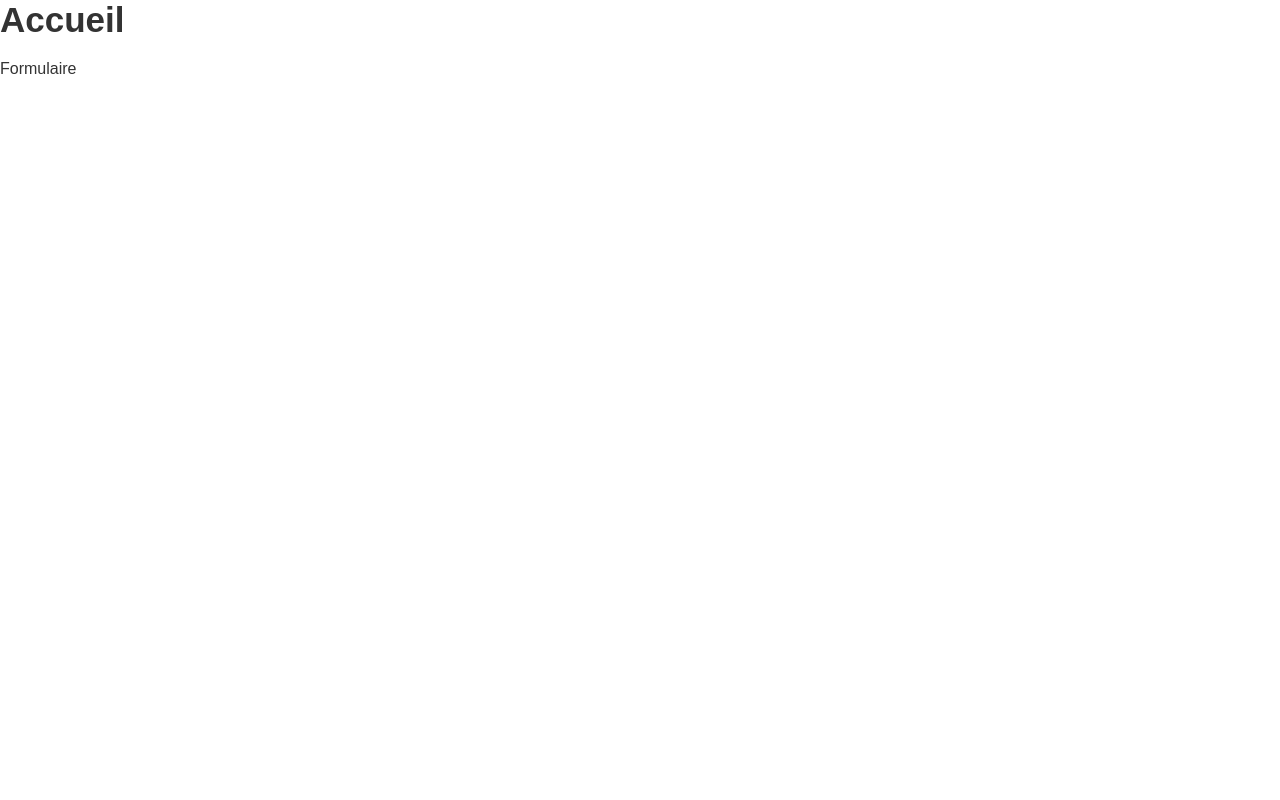
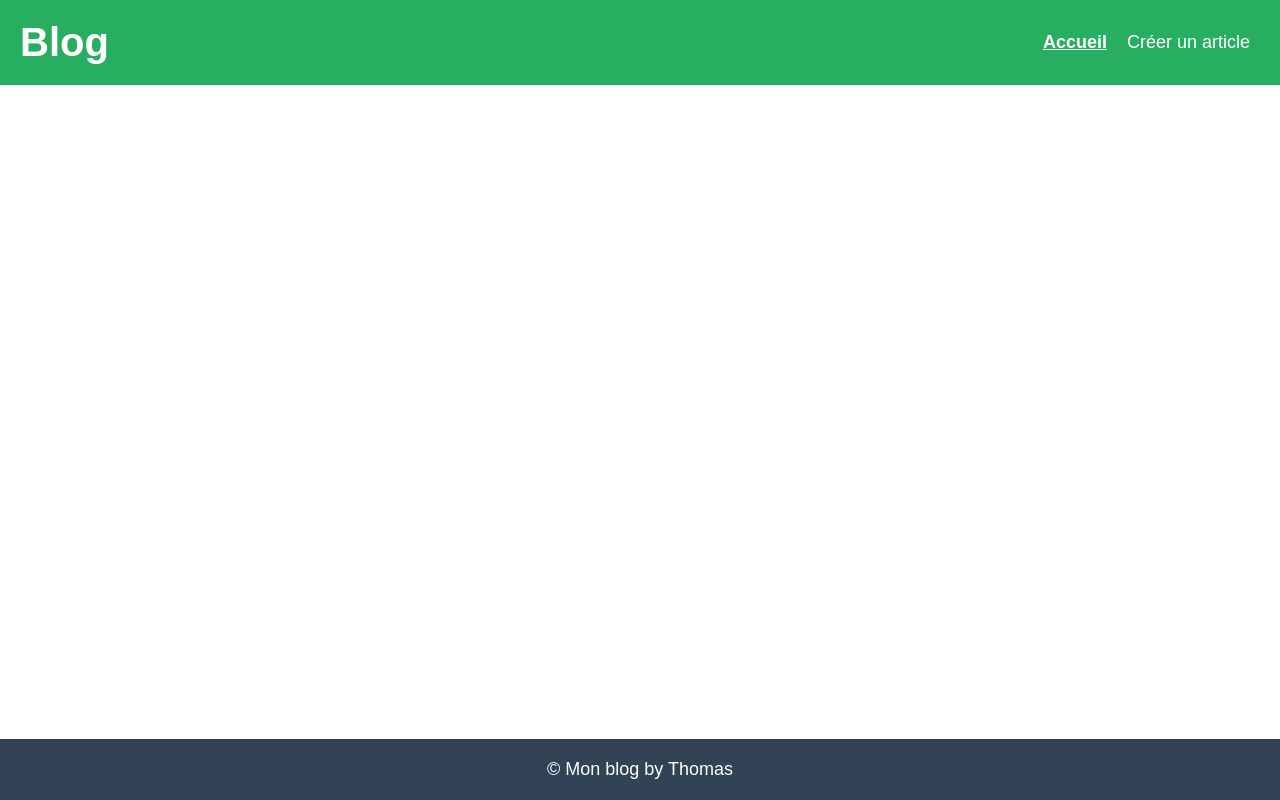
Before and after one commit to thomaslekieffre/Mon-blog, a website built with Vite: page src/index.html in a window 1280 px wide. Built offline with nearby package versions, Linux system fonts and the light colour scheme; a web font is replaced by a local one.

Commit message:
Mise en place du header et du footer

```diff
--- a/src/assets/styles/_variables.scss
+++ b/src/assets/styles/_variables.scss
@@ -4,6 +4,7 @@
   --accent: #2c3e50;
   --text: #333;
   --divider: #ecf0f1;
+  --dark-grey: #324355;
   --font-family: "Muli", sans-serif;
   --box-shadow: 0 1px 2px 0 rgba(60, 64, 67, 0.3),
     0 1px 3px 1px rgba(60, 64, 67, 0.15);
--- a/src/assets/styles/styles.scss
+++ b/src/assets/styles/styles.scss
@@ -4,3 +4,57 @@
 @use "classes" as *;
 @use "utils" as *;
 @use "media-queries" as *;
+
+.container {
+  min-height: 100vh;
+  display: grid;
+  grid:
+    "header" auto
+    "content" 1fr
+    "footer" auto /
+    auto;
+}
+
+header {
+  grid-area: header;
+  background: var(--dark);
+  padding: 2rem;
+  display: flex;
+  flex-flow: row nowrap;
+  justify-content: space-between;
+  align-items: center;
+  a {
+    color: white;
+  }
+  .header-brand {
+    font-size: 4rem;
+    font-weight: 700;
+  }
+  ul {
+    display: flex;
+    li {
+      .header-nav {
+        font-size: 1.8rem;
+        padding: 0 10px;
+      }
+      .active {
+        font-weight: 700;
+        text-decoration: underline;
+      }
+    }
+  }
+}
+
+.content {
+  grid-area: content;
+  padding: 20px;
+}
+
+footer {
+  grid-area: footer;
+  padding: 2rem;
+  background: var(--dark-grey);
+  font-size: 1.8rem;
+  text-align: center;
+  color: white;
+}
--- a/src/index.html
+++ b/src/index.html
@@ -12,8 +12,19 @@
 
 <body>
     <div class="container">
-        <h1>Accueil</h1>
-        <a href="./form/form.html">Formulaire</a>
+        <header>
+            <a class="header-brand" href="/">Blog</a>
+            <ul>
+                <li>
+                    <a href="./index.html" class="header-nav active">Accueil</a>
+                </li>
+                <li>
+                    <a href="./form/form.html" class="header-nav">Créer un article</a>
+                </li>
+            </ul>
+        </header>
+        <div class="content"></div>
+        <footer>© Mon blog by Thomas</footer>
     </div>
 </body>
 
```
